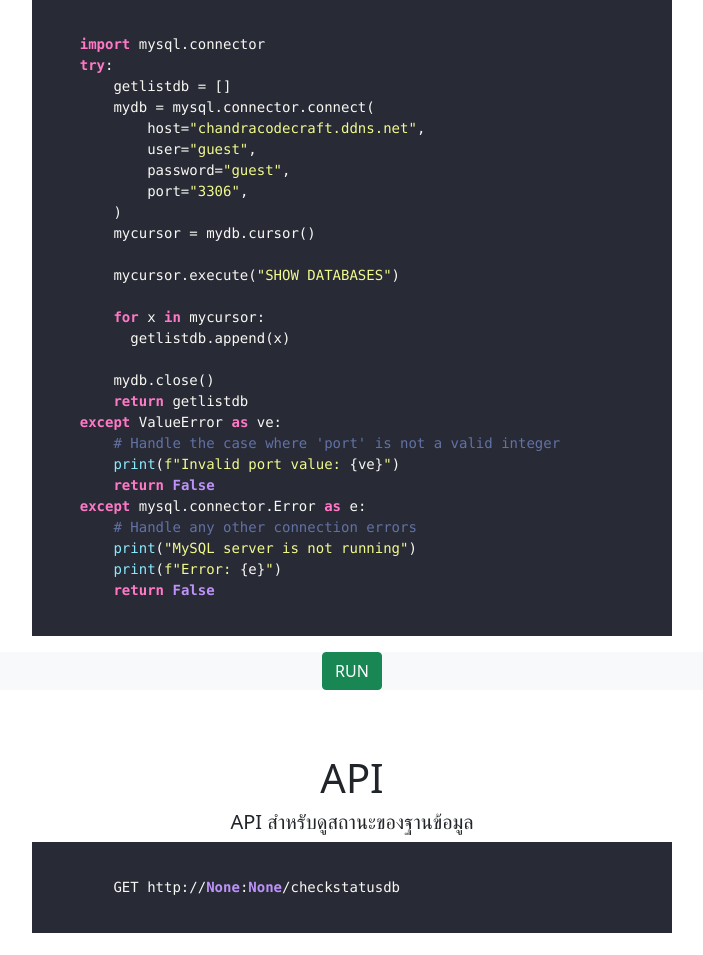
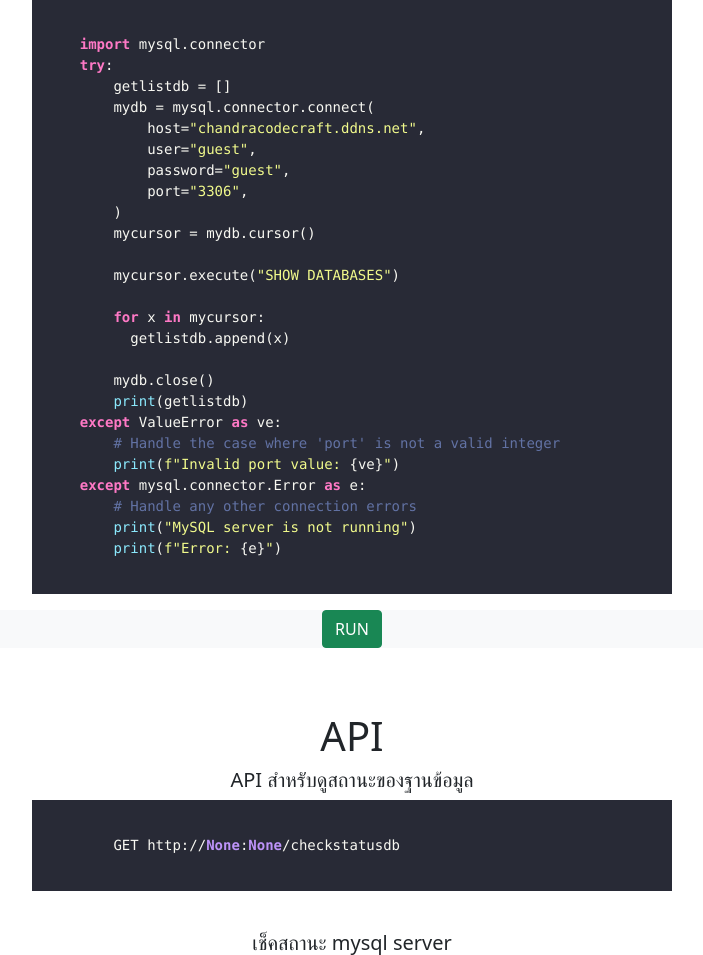
Before and after one commit to gamerzahatv/mineserver_dockersetup, a Flask app: page /dblap in a window 1280 px wide. Shown: the part 1016-1971 px from the top of the page, without its empty margins (288-991 px from the left). Run offline with Flask 3, Linux system fonts and the light colour scheme; some libraries are stand-ins or nearby versions.

Commit message:
Update labdb.html

```diff
--- a/flask-server-panel/templates/databasepanel/labdb.html
+++ b/flask-server-panel/templates/databasepanel/labdb.html
@@ -86,16 +86,14 @@
           getlistdb.append(x)
 
         mydb.close()
-        return getlistdb
+        print(getlistdb)
     except ValueError as ve:
         # Handle the case where 'port' is not a valid integer
         print(f"Invalid port value: {ve}")
-        return False
     except mysql.connector.Error as e:
         # Handle any other connection errors
         print("MySQL server is not running")
         print(f"Error: {e}")
-        return False
                 </code></pre>
             </div>
             <div class="container bg-light">
```
